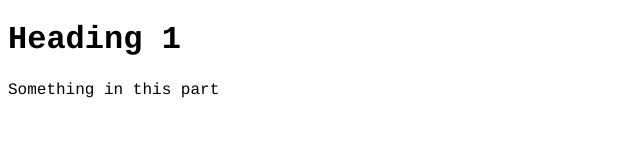
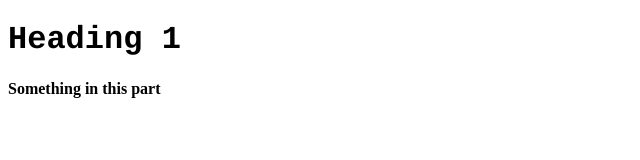
Before and after one commit to MinyMaLi/Markup-Languages-, a plain HTML site: page index.html in a window 1280 px wide. Shown: the whole page, without its empty margins (0-640 px from the left). Drawn offline with Linux system fonts and the light colour scheme.

Commit message:
Update index.html

```diff
--- a/index.html
+++ b/index.html
@@ -8,6 +8,11 @@
 <body>
     <!-- Write your comments here -->
     <h1 style="font-family:courier;">Heading 1</h1>
-    <a style="font-family:courier;">Something in this part</a>
+    <a class="article">Something in this part</a>
+    <style>
+        a.article{
+            font-weight: bold;
+        }
+    </style>
 </body>
 </html>
```
